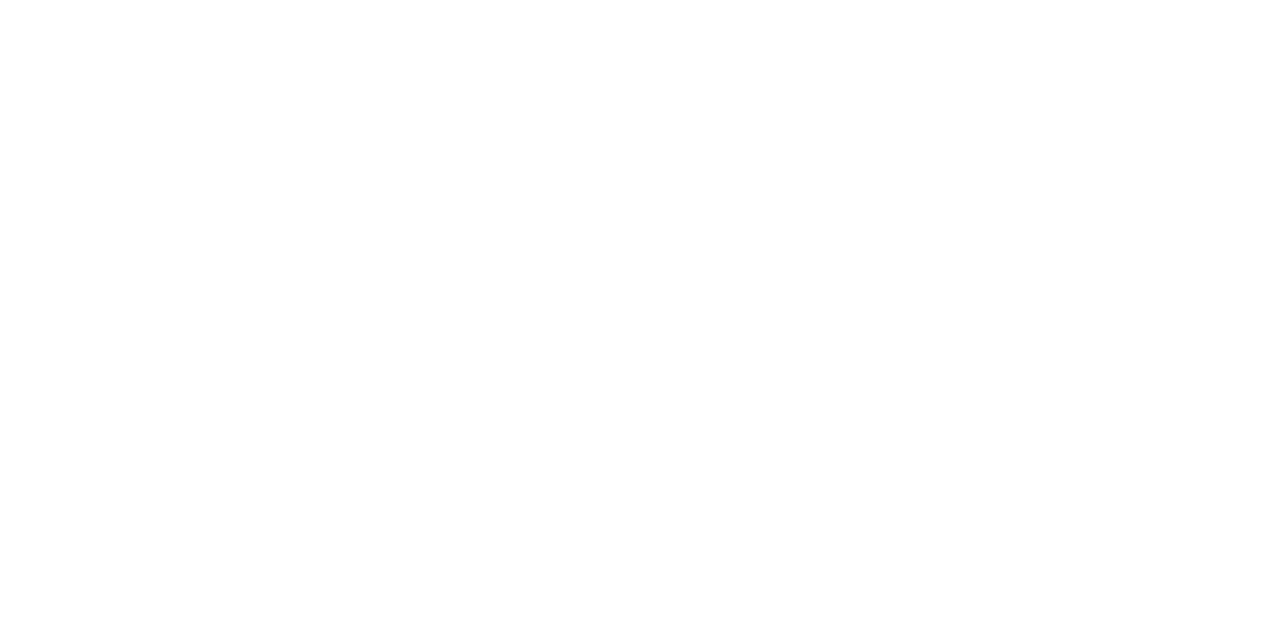
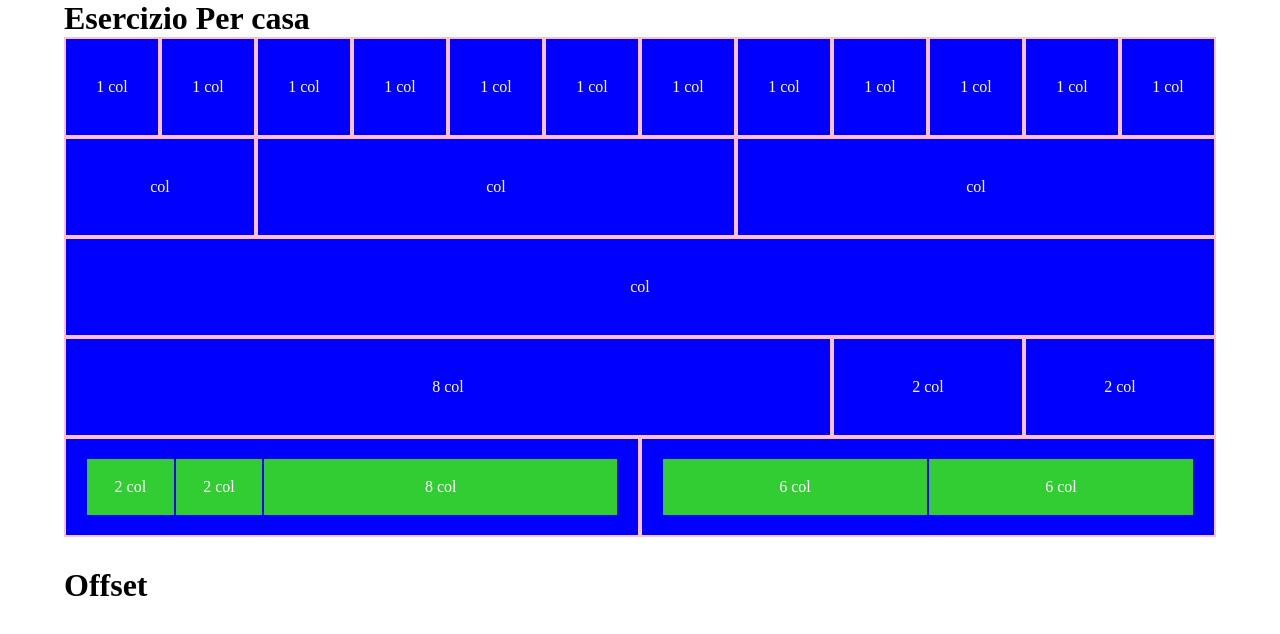
Before and after one commit to francistooth/html-css-12bool, a plain HTML site: page index.html in a window 1280 px wide. Drawn offline with Linux system fonts and the light colour scheme.

Commit message:
first section upload

```diff
--- /dev/null
+++ b/css/12bool.css
@@ -0,0 +1,71 @@
+* {
+    margin: 0;
+    padding: 0;
+    box-sizing: border-box;
+}
+
+.container {
+    max-width: 90%;
+    margin: 0 auto;
+}
+
+.row {
+    display: flex;
+}
+
+/* utilities */
+
+.col-2 {
+    flex-basis: calc((100% / 12) * 2);
+    max-width: calc((100% / 12) * 2);
+}
+
+.col-3 {
+    flex-basis: calc((100% / 12) * 3);
+    max-width: calc((100% / 12) * 3);
+}
+
+.col-4 {
+    flex-basis: calc((100% / 12) * 4);
+    max-width: calc((100% / 12) * 4);
+}
+
+.col-5 {
+    flex-basis: calc((100% / 12) * 5);
+    max-width: calc((100% / 12) * 5);
+}
+
+.col-6 {
+    flex-basis: calc((100% / 12) * 6);
+    max-width: calc((100% / 12) * 6);
+}
+
+.col-7 {
+    flex-basis: calc((100% / 12) * 7);
+    max-width: calc((100% / 12) * 7);
+}
+
+.col-8 {
+    flex-basis: calc((100% / 12) * 8);
+    max-width: calc((100% / 12) * 8);
+}
+
+.col-9 {
+    flex-basis: calc((100% / 12) * 9);
+    max-width: calc((100% / 12) * 9);
+}
+
+.col-10 {
+    flex-basis: calc((100% / 12) * 10);
+    max-width: calc((100% / 12) * 10);
+}
+
+.col-11 {
+    flex-basis: calc((100% / 12) * 11);
+    max-width: calc((100% / 12) * 11);
+}
+
+.col-12 {
+    flex-basis: calc((100% / 12) * 12);
+    max-width: calc((100% / 12) * 12);
+}
--- a/css/style.css
+++ b/css/style.css
@@ -0,0 +1,36 @@
+.debug {
+    width: 100%;
+    height: 100px;
+    background-color: blue;
+    border: 2px solid pink;
+    display: flex;
+    justify-content: center;
+    align-items: center;
+    color: white;
+}
+
+.nested-container {
+    width: 100%;
+    height: 60%;
+    display: flex;
+    justify-content: center;
+    align-items: center;
+    margin: 20px;
+}
+
+.nested {
+    width: 100%;
+    height: 100%;
+    background-color: limegreen;
+    border: 1px solid blue;
+    color: white;
+    display: flex;
+    justify-content: center;
+    align-items: center;
+}
+
+/* padding */
+
+.padding-top-30 {
+    padding-top: 30px;
+}
--- a/index.html
+++ b/index.html
@@ -4,9 +4,86 @@
         <meta charset="UTF-8">
         <meta name="viewport" content="width=device-width, initial-scale=1.0">
         <link rel="stylesheet" href="css/style.css">
+        <link rel="stylesheet" href="css/12bool.css">
         <title> 12 column </title>
     </head>
     <body>
+        <div class="container">
+            <h1>Esercizio Per casa</h1>
 
+            <!-- 1st row -->
+
+            <div class="row">
+                <div class="col-12 debug"> 1 col </div>
+                <div class="col-12 debug"> 1 col </div>
+                <div class="col-12 debug"> 1 col </div>
+                <div class="col-12 debug"> 1 col </div>
+                <div class="col-12 debug"> 1 col </div>
+                <div class="col-12 debug"> 1 col </div>
+                <div class="col-12 debug"> 1 col </div>
+                <div class="col-12 debug"> 1 col </div>
+                <div class="col-12 debug"> 1 col </div>
+                <div class="col-12 debug"> 1 col </div>
+                <div class="col-12 debug"> 1 col </div>
+                <div class="col-12 debug"> 1 col </div>
+            </div>
+
+            <!-- 2nd row -->
+
+            <div class="row">
+                <div class="col-2 debug"> col </div>
+                <div class="col-5 debug"> col </div>
+                <div class="col-5 debug"> col </div>
+            </div>
+
+            <!-- 3rd row -->
+
+            <div class="row">
+                <div class="col-12 debug"> col </div>
+            </div>
+
+            <!-- 4th row -->
+
+            <div class="row">
+                <div class="col-8 debug"> 8 col </div>
+                <div class="col-2 debug"> 2 col </div>
+                <div class="col-2 debug"> 2 col </div>
+            </div>
+
+            <!-- 5th row, nested -->
+
+            <div class="row">
+                <div class="col-6 debug">
+                    <div class="nested-container">
+                        <div class="nested col-2">
+                            2 col
+                        </div>
+                        <div class="nested col-2">
+                            2 col
+                        </div>
+                        <div class="nested col-8">
+                            8 col
+                        </div>
+                    </div>
+                </div>
+
+                <div class="col-6 debug">
+                    <div class="nested-container">
+                        <div class="col-6 nested">
+                            6 col
+                        </div>
+                        <div class="col-6 nested">
+                            6 col
+                        </div>
+                    </div>
+                </div>
+            </div>
+
+            <div>
+                <h1 class="padding-top-30"> Offset </h1>
+            </div>
+
+            <!-- offset 1st row -->
+        </div>
     </body>
 </html>
```
